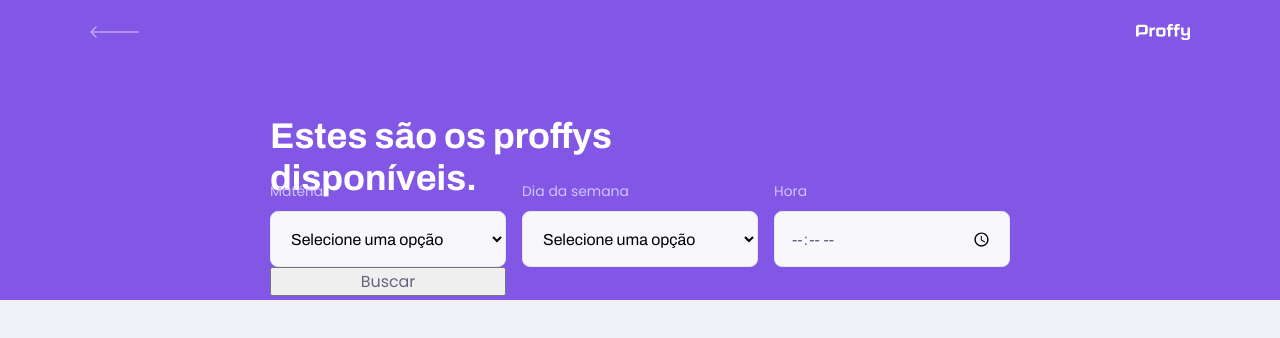
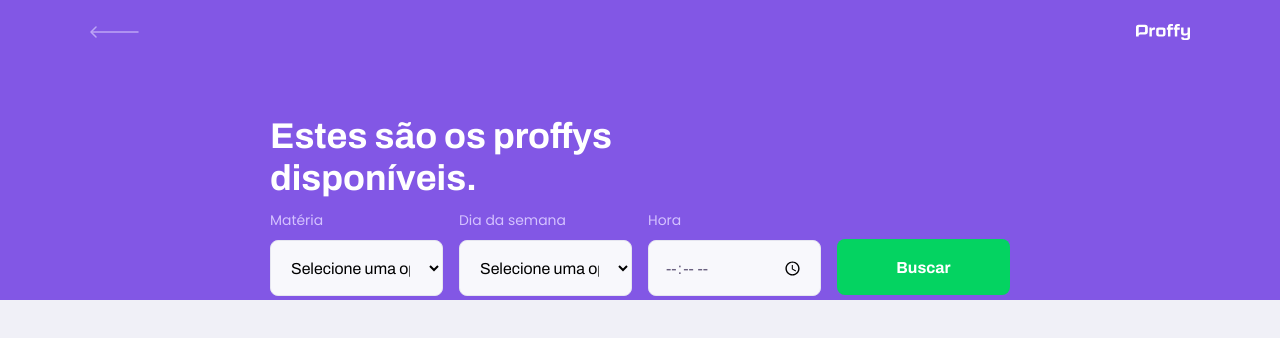
Before and after one commit to cgmbauer/Proffy, a React (Create React App) app in the folder frontend-web/: page /study in a window 1280 px wide. Shown: the top 338 px of the page. Built offline with nearby package versions, Linux system fonts and the light colour scheme.

Commit message:
fixed grid | label relocated

```diff
--- a/frontend-web/src/pages/TeacherList/styles.ts
+++ b/frontend-web/src/pages/TeacherList/styles.ts
@@ -16,61 +16,39 @@ export const Form = styled.form`
 
   @media (min-width: 700px) {
     display: grid;
-    grid-template-columns: repeat(3, 1fr);
+    grid-template-columns: repeat(4, 1fr);
     column-gap: 16px;
 
     position: absolute;
     bottom: -28px;
   }
 
-  div {
-    position: relative;
+  button {
+      display: flex;
+      align-items: center;
+      justify-content: center;
 
-    label {
-      color: ${colors.colorTextInPrimary};
-      font-size: 1.4rem;
-    }
-
-    input {
       width: 100%;
       height: 5.6rem;
 
-      font: 1.6rem 'Archivo';
+      margin-top: 3.2rem;
 
-      margin-top: 0.8rem;
-      padding: 0 1.6rem;
+      background: ${colors.colorSecundary};
 
-      border: 1px solid ${colors.colorLineInWhite};
+      font: 700 1.6rem 'Archivo';
+      color: ${colors.colorButtonText};
+      text-decoration: none;
+
+      border: 0;
       border-radius: 0.8rem;
-      outline: 0;
 
-      background: ${colors.colorInputBackground};
-    }
+      cursor: pointer;
 
-    & + div {
-      margin-top: 1.4rem;
-    }
+      transition: background-color 0.2s;
 
-    @media (min-width: 700px) {
-      & + div {
-        margin-top: 0;
+      &:hover {
+        background: ${colors.colorSecundaryDark};
       }
-    }
-
-    &:focus-within::after {
-      content: '';
-
-      width: calc(100% - 3.2rem);
-      height: 2px;
-
-      background: ${colors.colorPrimaryLight};
-
-      position: absolute;
-      left: 1.6rem;
-      right: 1.6rem;
-      bottom: 0;
-    }
-  }
 `;
 
 export const Main = styled.main`
```
